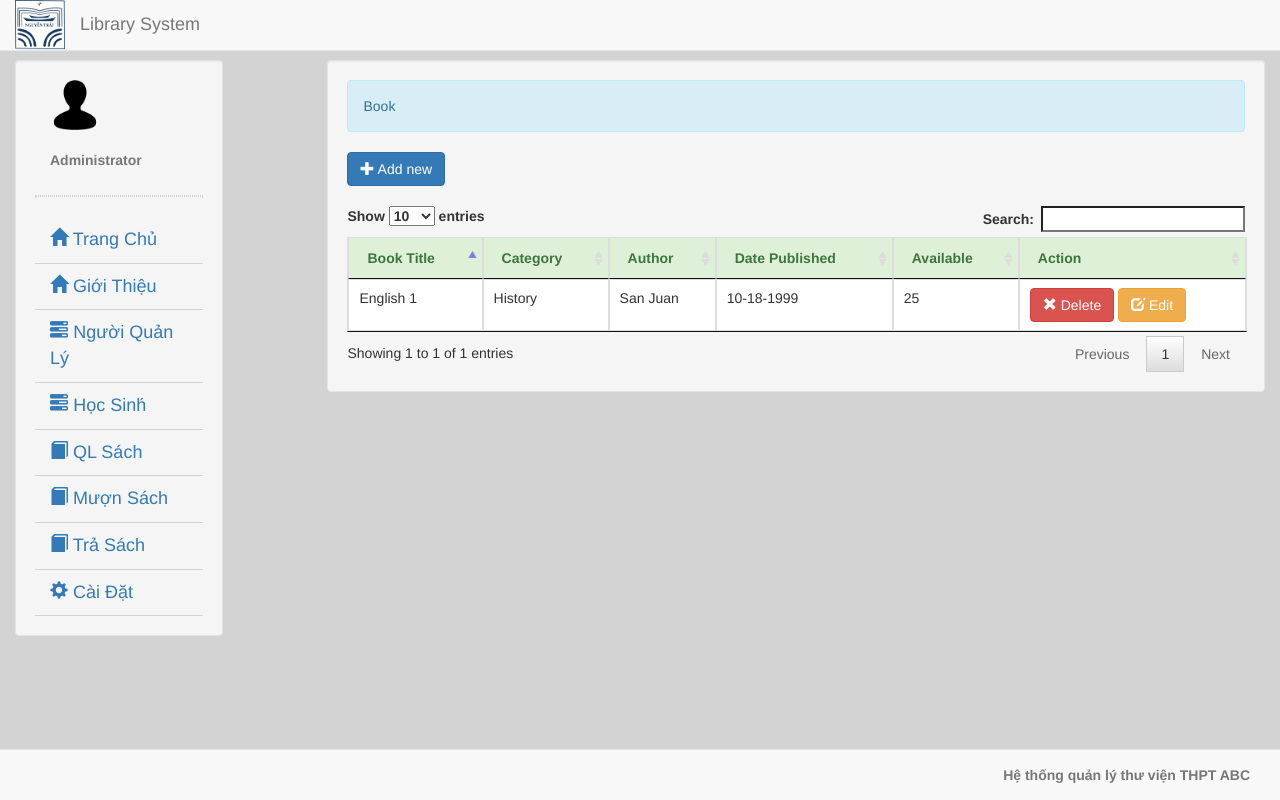
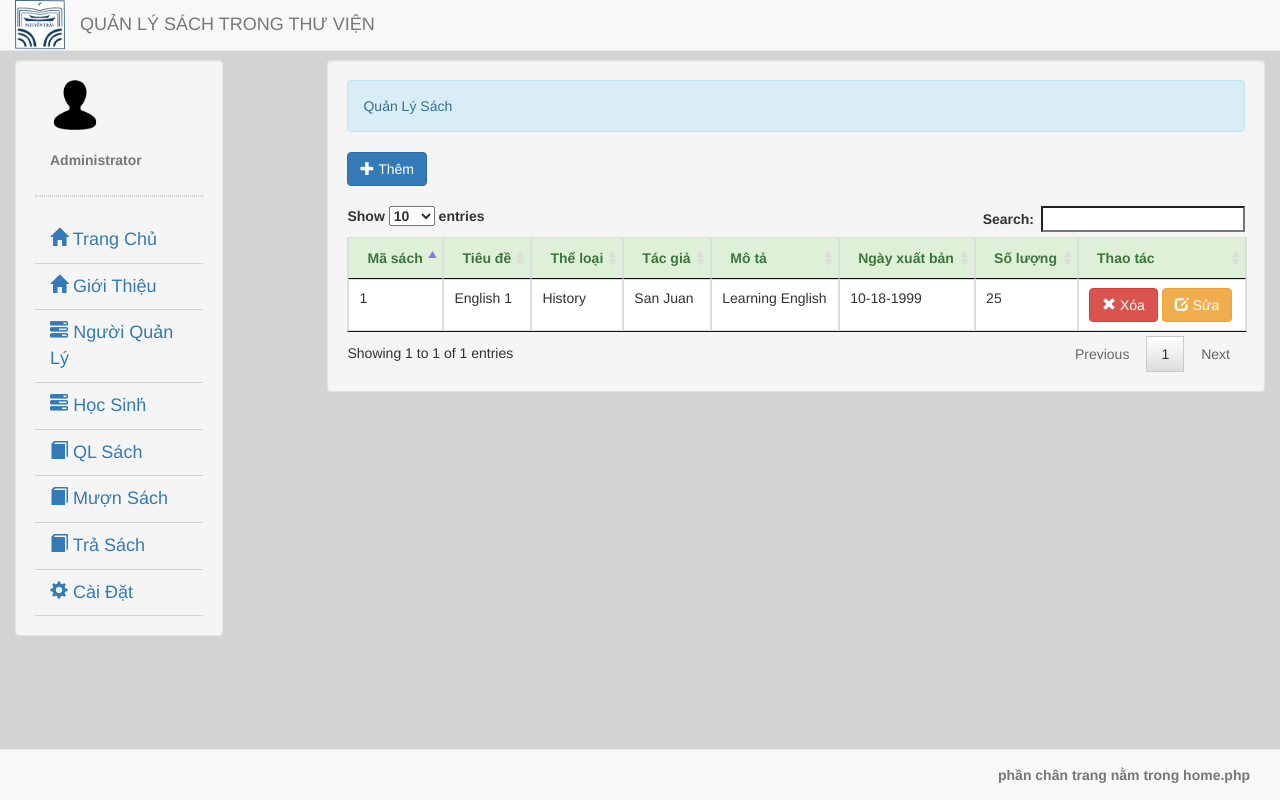
Before and after one commit to duynguyentdmu/BaoCaoTotNghiep, a PHP site: page /book.php in a window 1280 px wide. Run offline with PHP 8.4, Linux system fonts and the light colour scheme; a user stored in the database is signed in; data comes from the database, SQL or seed files in the repository.

Commit message:
up lan 2

```diff
--- a/book.php
+++ b/book.php
@@ -4,7 +4,7 @@
 ?>
 <html lang = "eng">
 	<head>
-		<title>Library System</title>
+		<title>HỆ THỐNG QUẢN LÝ THƯ VIỆN THPT NGUYỄN TRÃI</title>
 		<meta charset = "utf-8" />
 		<meta name = "viewport" content = "width=device-width, initial-scale=1" />
 		<link rel = "stylesheet" type = "text/css" href = "css/bootstrap.css" />
@@ -15,7 +15,7 @@
 			<div class = "container-fluid">
 				<div class = "navbar-header">
 					<img src = "images/logo.png" width = "50px" height = "50px" />
-					<h4 class = "navbar-text navbar-right">Library System</h4>
+					<h4 class = "navbar-text navbar-right">QUẢN LÝ SÁCH TRONG THƯ VIỆN</h4>
 				</div>
 			</div>
 		</nav>
@@ -46,21 +46,23 @@
 			</div>
 			<div class = "col-lg-1"></div>
 			<div class = "col-lg-9 well" style = "margin-top:60px;">
-				<div class = "alert alert-info">Book</div>
-					<button id = "add_book" type = "button" class = "btn btn-primary"><span class = "glyphicon glyphicon-plus"></span> Add new</button>
-					<button id = "show_book" type = "button" style = "display:none;" class = "btn btn-success"><span class = "glyphicon glyphicon-circle-arrow-left"></span> Back</button>
+				<div class = "alert alert-info">Quản Lý Sách</div>
+					<button id = "add_book" type = "button" class = "btn btn-primary"><span class = "glyphicon glyphicon-plus"></span> Thêm</button>
+					<button id = "show_book" type = "button" style = "display:none;" class = "btn btn-success"><span class = "glyphicon glyphicon-circle-arrow-left"></span> Quay Lại</button>
 					<br />
 					<br />
 					<div id = "book_table">
 						<table id = "table" class = "table table-bordered">
 							<thead class = "alert-success">
 								<tr>
-									<th>Book Title</th>
-									<th>Category</th>
-									<th>Author</th>
-									<th>Date Published</th>
-									<th>Available</th>
-									<th>Action</th>
+                                    <th>Mã sách</th>
+									<th>Tiêu đề</th>
+									<th>Thể loại</th>
+									<th>Tác giả</th>
+                                    <th>Mô tả</th>
+									<th>Ngày xuất bản</th>
+									<th>Số lượng</th>
+									<th>Thao tác</th>
 								</tr>
 							</thead>
 							<tbody>
@@ -70,12 +72,14 @@
 
 								?>
 								<tr>
+                                    <td><?php echo $fbook['book_id']?></td>
 									<td><?php echo $fbook['book_title']?></td>
 									<td><?php echo $fbook['book_category']?></td>
 									<td><?php echo $fbook['book_author']?></td>
+                                    <td><?php echo $fbook['book_description']?></td>
 									<td><?php echo date("m-d-Y", strtotime($fbook['date_publish']))?></td>
 									<td><?php echo $fbook['qty']?></td>
-									<td><a class = "btn btn-danger delbook_id" value = "<?php echo $fbook['book_id']?>"><span class = "glyphicon glyphicon-remove"></span> Delete</a> <a value = "<?php echo $fbook['book_id']?>" class = "btn btn-warning ebook_id"><span class = "glyphicon glyphicon-edit"></span> Edit</a></td>
+									<td><a class = "btn btn-danger delbook_id" value = "<?php echo $fbook['book_id']?>"><span class = "glyphicon glyphicon-remove"></span> Xóa</a> <a value = "<?php echo $fbook['book_id']?>" class = "btn btn-warning ebook_id"><span class = "glyphicon glyphicon-edit"></span> Sửa</a></td>
 								</tr>
 								<?php
 									}
@@ -89,31 +93,31 @@
 						<div class = "col-lg-6">
 							<form method = "POST" action = "save_book_query.php" enctype = "multipart/form-data">
 								<div class = "form-group">
-									<label>Book Title:</label>
+									<label>Tiêu đề:</label>
 									<input type = "text" name = "book_title" required = "required" class = "form-control" />
 								</div>
 								<div class = "form-group">
-									<label>Book Description:</label>
+									<label>Mô tả:</label>
 									<input type = "text" name = "book_desc" class = "form-control" />
 								</div>
 								<div class = "form-group">
-									<label>Book Category:</label>
+									<label>Thể loại:</label>
 									<input type = "text" name = "book_category" class = "form-control" required = "required"/>
 								</div>
 								<div class = "form-group">
-									<label>Book Author:</label>
+									<label>Tác giả:</label>
 									<input type = "text" name = "book_author" class = "form-control" required = "required" />
 								</div>
 								<div class = "form-group">
-									<label>Date Published:</label>
+									<label>Ngày xuất bản:</label>
 									<input type = "date" name = "date_publish" required = "required" class = "form-control" />
 								</div>
 								<div class = "form-group">
-									<label>Quantity:</label>
+									<label>Số lượng:</label>
 									<input type = "number" min = "0" name = "qty" required = "required" class = "form-control" />
 								</div>
 								<div class = "form-group">
-									<button name = "save_book" class = "btn btn-primary"><span class = "glyphicon glyphicon-save"></span> Submit</button>
+									<button name = "save_book" class = "btn btn-primary"><span class = "glyphicon glyphicon-save"></span> Lưu</button>
 								</div>
 							</form>
 						</div>
@@ -125,7 +129,7 @@
 		<br />
 		<nav class = "navbar navbar-default navbar-fixed-bottom">
 			<div class = "container-fluid">
-				<label class = "navbar-text pull-right">Hệ thống quản lý thư viện THPT ABC</label>
+                <label class = "navbar-text pull-right">phần chân trang nằm trong home.php</label>
 			</div>
 		</nav>
 	</body>
@@ -157,7 +161,7 @@
 	</script>
 	<script type = "text/javascript">
 		$(document).ready(function(){
-			$result = $('<center><label>Deleting...</label></center>');
+			$result = $('<center><label>Đang Xóa Sách ... </label></center>');
 			$('.delbook_id').click(function(){
 				$book_id = $(this).attr('value');
 				$(this).parents('td').empty().append($result);
--- a/edit_admin_query.php
+++ b/edit_admin_query.php
@@ -11,7 +11,7 @@
 		if($v_admin == 1){
 			echo '
 				<script type = "text/javascript">
-					alert("Username already taken");
+					alert("Tên người dùng đã được sử dụng");
 					window.location = "admin.php";
 				</script>
 			';
@@ -19,7 +19,7 @@
 			$conn->query("UPDATE `admin` SET `username` = '$username', `password` = '$password', `firstname` = '$firstname', `middlename` = '$middlename', `lastname` = '$lastname' WHERE `admin_id` = '$_REQUEST[admin_id]'") or die(mysqli_error());
 			echo '
 				<script type = "text/javascript">
-					alert("Save Changes");
+					alert("Lưu thay đổi");
 					window.location = "admin.php";
 				</script>
 			';
--- a/edit_book_query.php
+++ b/edit_book_query.php
@@ -10,7 +10,7 @@
 		$conn->query("UPDATE `book` SET `book_title` = '$book_title', `book_description` = '$book_desc', `book_category` = '$book_category', `book_author` = '$book_author', `date_publish` = '$date_publish', `qty` = '$qty' WHERE `book_id` = '$_REQUEST[book_id]'") or die(mysqli_error());
 		echo '
 			<script type = "text/javascript">
-				alert("Save Changes");
+				alert("Lưu thay đổi");
 				window.location = "book.php";
 			</script>
 		';
--- a/edit_student_query.php
+++ b/edit_student_query.php
@@ -20,7 +20,7 @@
 			$conn->query("UPDATE `student` SET `student_no` = '$student_no', `firstname` = '$firstname', `middlename` = '$middlename', `lastname` = '$lastname', `course` = '$course', `section` = '$section' WHERE `student_id` = '$_REQUEST[student_id]'") or die(mysqli_error());
 			echo'
 				<script type = "text/javascript">
-					alert("Save Changes");
+					alert("Lưu thay đổi");
 					window.location = "student.php";
 				</script>
 			';
```
Also changed, not shown: borrowing.php (+15 -15 lines), load_admin.php (+7 -7 lines), load_book.php (+7 -7 lines), load_student.php (+8 -8 lines), returning.php (+14 -14 lines).
